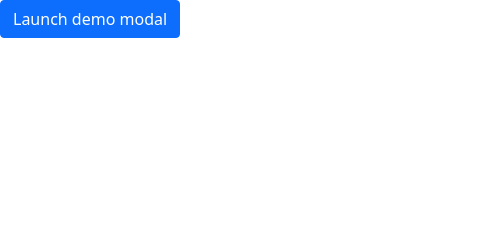
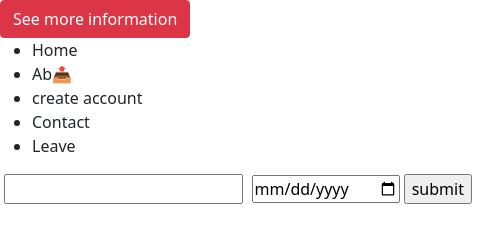
Before and after one commit to Black-crypto-gif/Electron-projects, an Electron app: page renderer/index.html in a window 500 px wide. Drawn offline with nearby package versions, Linux system fonts and the light colour scheme.

Commit message:
New Files

```diff
--- a/renderer/index.html
+++ b/renderer/index.html
@@ -8,29 +8,49 @@
     <link href="https://cdn.jsdelivr.net/npm/bootstrap@5.0.2/dist/css/bootstrap.min.css" rel="stylesheet" integrity="sha384-EVSTQN3/azprG1Anm3QDgpJLIm9Nao0Yz1ztcQTwFspd3yD65VohhpuuCOmLASjC" crossorigin="anonymous">
 </head>
 <body>
-    <!-- Button trigger modal -->
-<button type="button" class="btn btn-primary" data-bs-toggle="modal" data-bs-target="#exampleModal">
-    Launch demo modal
-  </button>
 
-  <!-- Modal -->
-  <div class="modal fade" id="exampleModal" tabindex="-1" aria-labelledby="exampleModalLabel" aria-hidden="true">
-    <div class="modal-dialog">
-      <div class="modal-content">
-        <div class="modal-header">
-          <h5 class="modal-title" id="exampleModalLabel">Modal title</h5>
-          <button type="button" class="btn-close" data-bs-dismiss="modal" aria-label="Close"></button>
-        </div>
-        <div class="modal-body">
-          ...
-        </div>
-        <div class="modal-footer">
-          <button type="button" class="btn btn-secondary" data-bs-dismiss="modal">Close</button>
-          <button type="button" class="btn btn-primary">Save changes</button>
-        </div>
-      </div>
-    </div>
-  </div>
+  <!-- Navigation section and hearders -->
+
+  <header>
+    <button class="btn btn-danger">
+      See more information
+    </button>
+  </header>
+  <nav class="nav-item">
+  <ul>
+    <li>Home</li>
+    <li>Ab📤 </li>
+    <li>create account</li>
+    <li>Contact</li>
+    <li>Leave</li>
+  </ul>
+
+  <form action="" method="get">
+    <label for=""></label>
+    <input type="text">
+    <label for=""></label>
+    <input type="date" name="" id="">
+    <input type="submit" value="submit">
+  </form>
+  </nav>
+
+
+
+
+
+
+
+
+
+
+
+
+
+
+
+
+
+
   <script src="https://cdn.jsdelivr.net/npm/bootstrap@5.0.2/dist/js/bootstrap.bundle.min.js" integrity="sha384-MrcW6ZMFYlzcLA8Nl+NtUVF0sA7MsXsP1UyJoMp4YLEuNSfAP+JcXn/tWtIaxVXM" crossorigin="anonymous"></script>
 
 
```
Also changed, not shown: renderer/index.js (added), renderer/styles.css (added).
